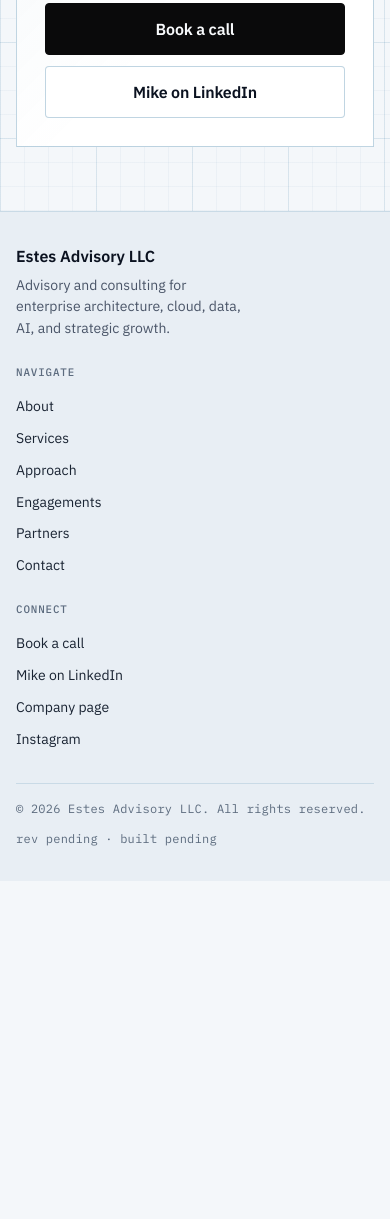
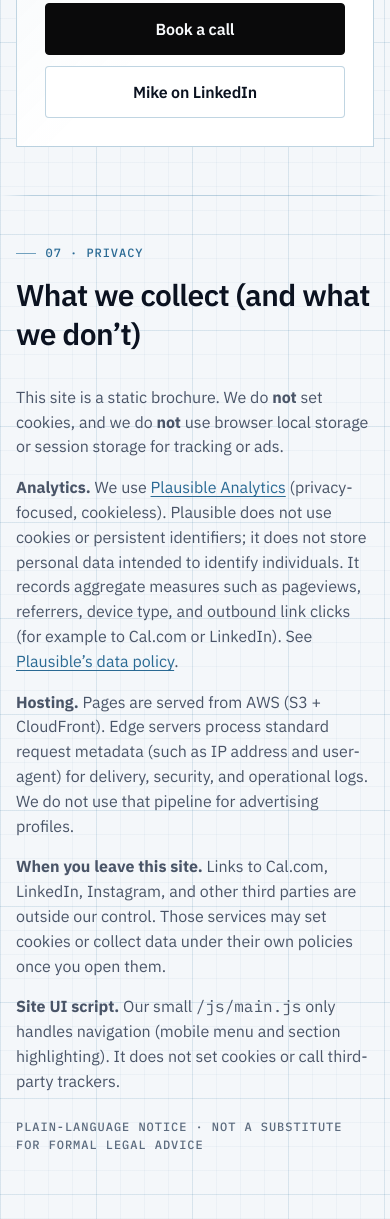
Before and after one commit to estesadvisory/estesadvisory.com, a plain HTML site: page index.html in a window 390 px wide. Shown: the part 8022-9241 px from the top of the page. Before the commit the page ends 8903 px from the top, so only its background shows below. Drawn offline with Linux system fonts and the light colour scheme.

Commit message:
docs(site): accurate privacy blurb — cookieless Plausible
Add #privacy section stating we set no cookies/localStorage; Plausible is
cookieless aggregate analytics; AWS edge logs for ops only; third-party
sites have their own policies after you leave.

```diff
--- a/index.html
+++ b/index.html
@@ -33,7 +33,7 @@
     <link rel="apple-touch-icon" href="/assets/apple-touch-icon.png" />
     <link rel="manifest" href="/site.webmanifest" />
     <link rel="stylesheet" href="/css/styles.css" />
-    <!-- Privacy-friendly analytics (no cookies). Dashboard: plausible.io — #47 -->
+    <!-- Plausible: cookieless aggregate analytics (no GA). See #privacy -->
     <script
       defer
       data-domain="estesadvisory.com"
@@ -62,6 +62,7 @@
           <a href="#engagements">Engagements</a>
           <a href="#partners">Partners</a>
           <a href="#contact">Contact</a>
+          <a href="#privacy">Privacy</a>
         </nav>
 
         <div class="nav-actions">
@@ -97,6 +98,7 @@
         <a href="#engagements">Engagements</a>
         <a href="#partners">Partners</a>
         <a href="#contact">Contact</a>
+        <a href="#privacy">Privacy</a>
         <a
           class="btn btn-primary mobile-cta"
           href="https://cal.com/estesadvisory"
@@ -582,6 +584,55 @@
           </div>
         </div>
       </section>
+
+      <hr class="section-rule" />
+
+      <!-- Privacy -->
+      <section class="section-sm" id="privacy">
+        <div class="wrap" style="max-width: 42rem">
+          <div class="section-head">
+            <span class="label">07 · Privacy</span>
+            <h2 class="heading">What we collect (and what we don’t)</h2>
+          </div>
+          <div class="body-muted" style="display: grid; gap: 1rem">
+            <p style="margin: 0">
+              This site is a static brochure. We do
+              <strong>not</strong> set cookies, and we do
+              <strong>not</strong> use browser local storage or session storage for tracking or ads.
+            </p>
+            <p style="margin: 0">
+              <strong>Analytics.</strong> We use
+              <a href="https://plausible.io" target="_blank" rel="noopener noreferrer">Plausible Analytics</a>
+              (privacy-focused, cookieless). Plausible does not use cookies or persistent identifiers;
+              it does not store personal data intended to identify individuals. It records aggregate
+              measures such as pageviews, referrers, device type, and outbound link clicks (for
+              example to Cal.com or LinkedIn). See
+              <a href="https://plausible.io/data-policy" target="_blank" rel="noopener noreferrer"
+                >Plausible’s data policy</a
+              >.
+            </p>
+            <p style="margin: 0">
+              <strong>Hosting.</strong> Pages are served from AWS (S3 + CloudFront). Edge servers
+              process standard request metadata (such as IP address and user-agent) for delivery,
+              security, and operational logs. We do not use that pipeline for advertising profiles.
+            </p>
+            <p style="margin: 0">
+              <strong>When you leave this site.</strong> Links to Cal.com, LinkedIn, Instagram, and
+              other third parties are outside our control. Those services may set cookies or collect
+              data under their own policies once you open them.
+            </p>
+            <p style="margin: 0">
+              <strong>Site UI script.</strong> Our small
+              <code class="mono">/js/main.js</code> only handles navigation (mobile menu and section
+              highlighting). It does not set cookies or call third-party trackers.
+            </p>
+            <p class="label label-muted" style="margin: 0.5rem 0 0">
+              Plain-language notice · Not a substitute for formal legal advice
+            </p>
+          </div>
+        </div>
+      </section>
+
     </main>
 
     <footer class="site-footer">
@@ -603,6 +654,7 @@
               <li><a href="#engagements">Engagements</a></li>
               <li><a href="#partners">Partners</a></li>
               <li><a href="#contact">Contact</a></li>
+              <li><a href="#privacy">Privacy</a></li>
             </ul>
           </div>
           <div class="footer-col">
--- a/js/main.js
+++ b/js/main.js
@@ -76,6 +76,7 @@
     "engagements",
     "partners",
     "contact",
+    "privacy",
   ];
   const navLinks = document.querySelectorAll(
     '.nav-desktop a[href^="#"], .mobile-nav a[href^="#"]'
```
